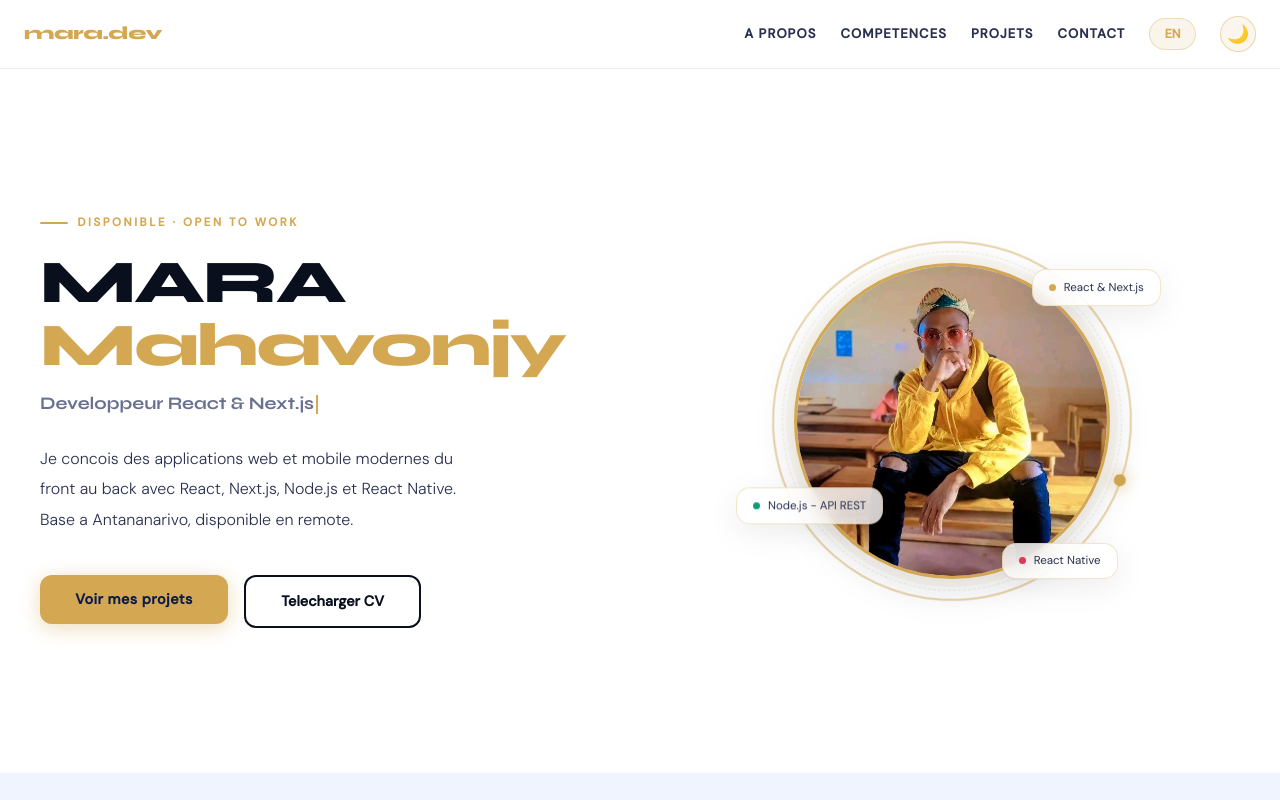
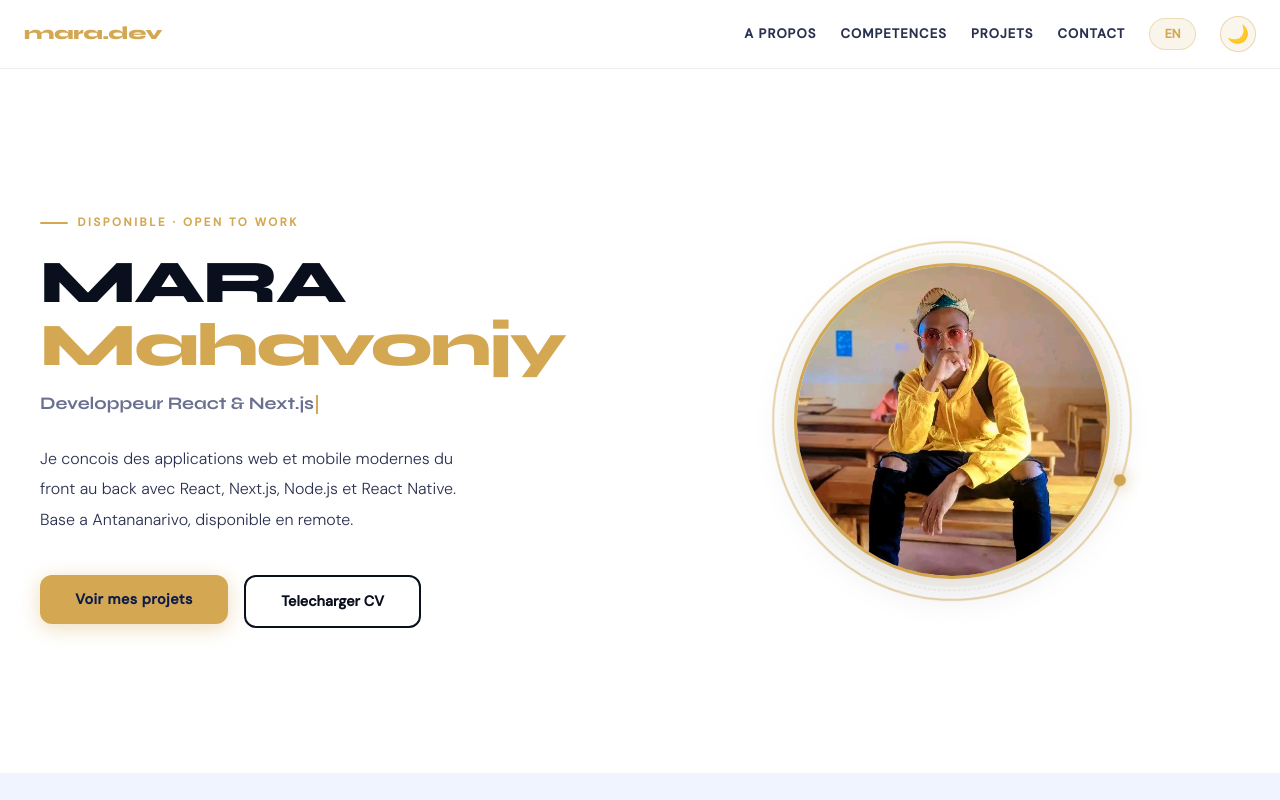
Before and after one commit to mahavonjymara/portfolio-mara, a Next.js app: page / in a window 1280 px wide. Shown: the top 800 px of the page. Built offline with nearby package versions, Linux system fonts and the light colour scheme.

Commit message:
Suppression badges flottants sur avatar

```diff
--- a/src/components/Hero.tsx
+++ b/src/components/Hero.tsx
@@ -22,11 +22,6 @@ export default function Hero() {
     else { setDeleting(false); setRoleIndex((i) => (i + 1) % roles[lang].length); }
     return () => clearTimeout(timeout);
   }, [displayed, deleting, roleIndex, lang]);
-  const badges = [
-    { color:"#d4a853", text:"React & Next.js", top:"10%", right:"-8%", left:"auto", bottom:"auto" },
-    { color:"#0d9e75", text:"Node.js - API REST", top:"auto", right:"auto", left:"-10%", bottom:"22%" },
-    { color:"#e0365a", text:"React Native", top:"auto", right:"4%", left:"auto", bottom:"6%" },
-  ];
   return (
     <section id="hero" style={{ display:"grid", gridTemplateColumns:"1fr 1fr", minHeight:"88vh", padding:"4rem 2.5rem", gap:"3rem", alignItems:"center", background:"var(--bg)", transition:"background 0.5s" }}>
       <div ref={hero.ref} style={{ opacity: hero.visible ? 1 : 0, transform: hero.visible ? "translateY(0)" : "translateY(40px)", transition:"all 0.8s ease" }}>
@@ -59,16 +54,10 @@ export default function Hero() {
             <div style={{ position:"absolute", top:-6, left:"50%", transform:"translateX(-50%)", width:12, height:12, borderRadius:"50%", background:"#d4a853", boxShadow:"0 0 16px rgba(212,168,83,0.8)" }} />
           </div>
           <div style={{ position:"absolute", inset:10, borderRadius:"50%", border:"1px dashed rgba(212,168,83,0.25)", animation:"spin 30s linear infinite reverse" }} />
-          <style>{"@keyframes spin{from{transform:rotate(0deg)}to{transform:rotate(360deg)}} @keyframes f0{0%,100%{transform:translateY(0)}50%{transform:translateY(-8px)}} @keyframes f1{0%,100%{transform:translateY(0)}50%{transform:translateY(6px)}}"}</style>
+          <style>{"@keyframes spin{from{transform:rotate(0deg)}to{transform:rotate(360deg)}}"}</style>
           <div style={{ position:"absolute", inset:22, borderRadius:"50%", overflow:"hidden", border:"3px solid #d4a853", boxShadow:"0 0 0 8px rgba(212,168,83,0.08),0 8px 40px rgba(10,22,40,0.15)", background:"var(--bg2)" }}>
             <Image src="/avatar.jpg" alt="MARA Mahavonjy" fill style={{ objectFit:"cover" }} priority />
           </div>
-          {badges.map((b, i) => (
-            <div key={i} style={{ position:"absolute", top:b.top, right:b.right, left:b.left, bottom:b.bottom, background:"var(--card)", border:"1px solid rgba(212,168,83,0.3)", borderRadius:14, padding:"0.55rem 1rem", fontSize:"0.72rem", color:"var(--text2)", display:"flex", alignItems:"center", gap:"0.5rem", whiteSpace:"nowrap", boxShadow:"var(--shadow)", backdropFilter:"blur(12px)", animation:"f" + (i % 2) + " " + (4 + i) + "s ease-in-out infinite" }}>
-              <div style={{ width:7, height:7, borderRadius:"50%", background:b.color, flexShrink:0 }} />
-              {b.text}
-            </div>
-          ))}
         </div>
       </div>
     </section>
```
